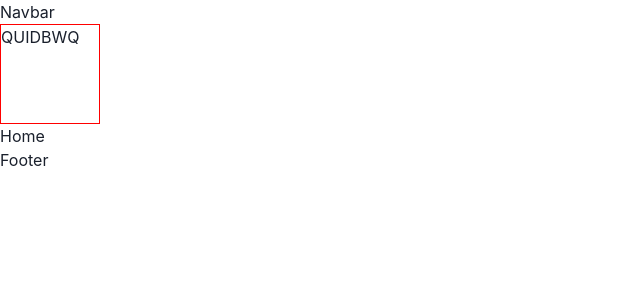
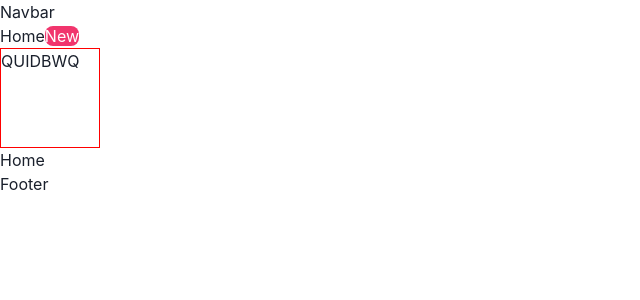
Before and after one commit to fyunes/4books, a React (Create React App) app: page / in a window 1280 px wide. Shown: the top 300 px of the page, without its empty margins (0-640 px from the left). Built offline with nearby package versions, Linux system fonts and the light colour scheme.

Commit message:
:sparkles: New dev branch

```diff
--- a/src/components/Navbar.js
+++ b/src/components/Navbar.js
@@ -1,7 +1,17 @@
-import React from "react";
-
 const Navbar = () => {
-  return <div>Navbar</div>;
-};
+    return (
+        <nav className="navbar">
+        <h1>Navbar</h1>
+        <div className="links">
+            <a href="/">Home</a>
+            <a href="/create" style={{
+            color: "white",
+            backgroundColor: '#f1356d',
+            borderRadius: '8px'
+            }}>New</a>
+        </div>
+        </nav>
+    );
+}
 
 export default Navbar;
```
Also changed, not shown: src/styles/styles.css (line endings or trailing spaces).
